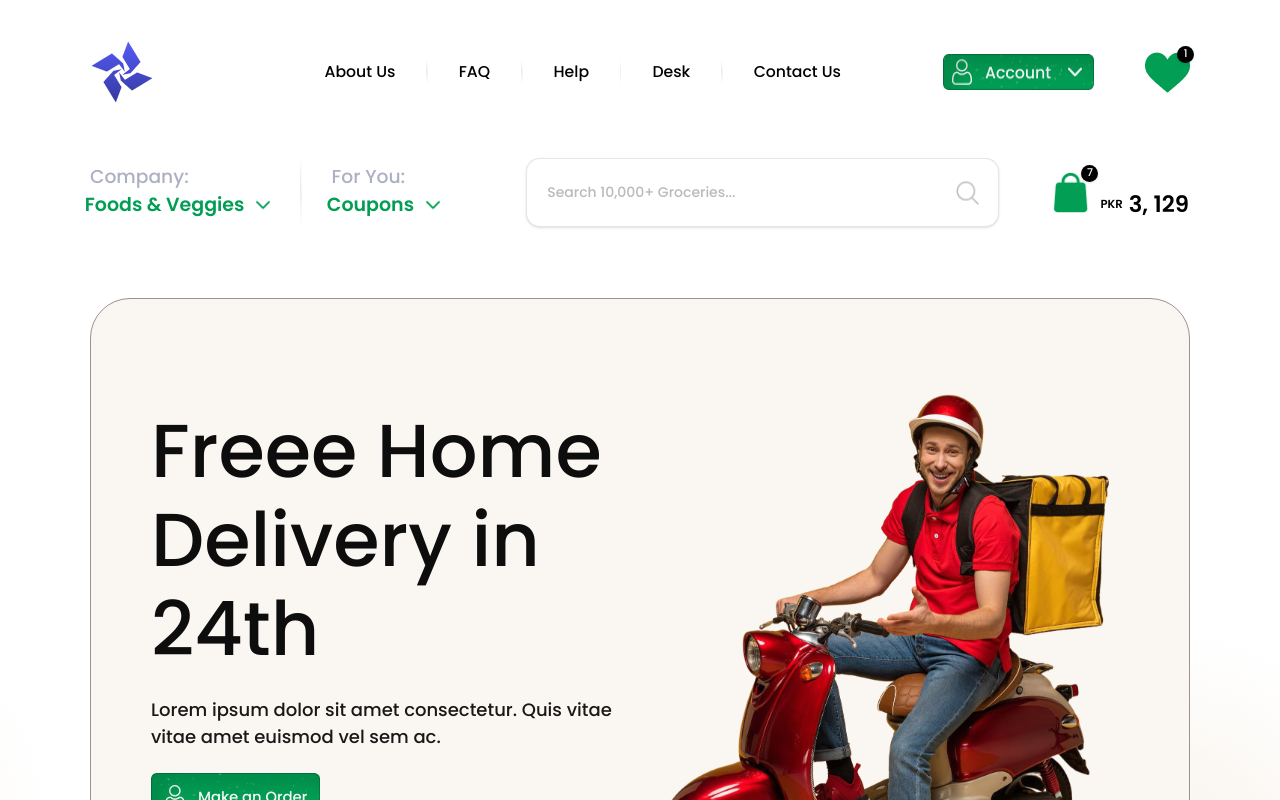
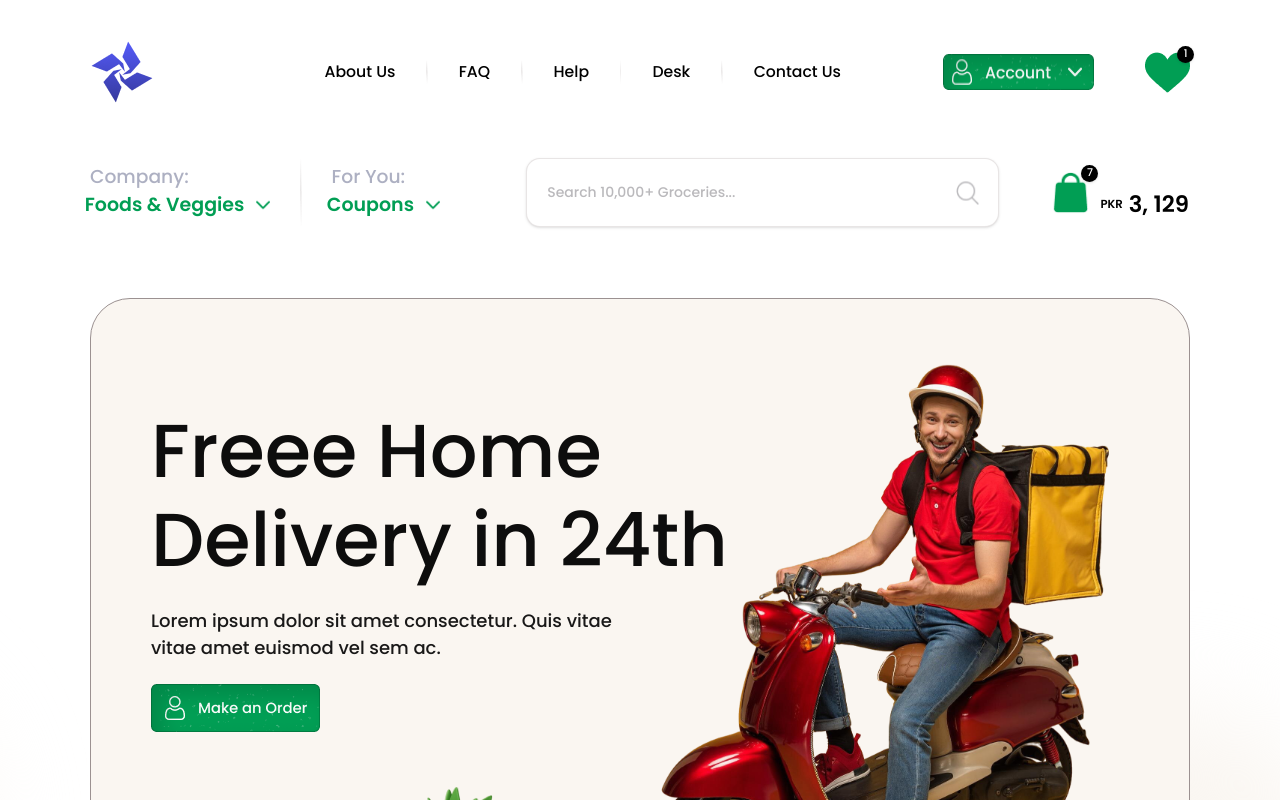
Before and after one commit to RanaMubashirTariq/Grocery-Delivery, a Next.js app: page / in a window 1280 px wide. Shown: the top 800 px of the page. Built offline with nearby package versions, Linux system fonts and the light colour scheme.

Commit message:
final and optimize apporach

```diff
--- a/app/screens/MainContentSection/MainContentSection.tsx
+++ b/app/screens/MainContentSection/MainContentSection.tsx
@@ -5,8 +5,8 @@ export default function MainContentSection  () {
          <div className="w-full px-[90px] max-[1100px]:px-[50px] max-[767px]:px-[25px] max-[1000px]:pb-[40px] pb-[107px]">
                   <section className="w-full bg-[#faf6f1] rounded-[40px] max-[500px]:rounded-[25px] overflow-hidden border border-solid border-[#9b9191] relative">
       <div className="flex flex-col max-[1000px]:items-center lg:flex-row items-start justify-between px-[60px] max-[767px]:px-5 min-h-[648px]">
-        <div className="flex flex-col items-start gap-[23px] max-[500px]:gap-4 max-w-[663px] z-0 relative pt-[107px] max-[1000px]:pt-10">
-          <h1 className="font-Poppins font-medium text-[#000000f2] text-[84px] max-[1500px]:text-[75px] max-[1100px]:text-[52px] max-[1100px]:leading-[60px] max-[1000px]:text-[36px] max-[1000px]:leading-[45px] max-[767px]:text-[28px] max-[767px]:leading-[35px] tracking-[0] leading-[89px]">
+        <div className="flex flex-col items-start gap-[23px] max-[500px]:gap-4 max-w-[720px] z-0 relative pt-[107px] max-[1000px]:pt-10">
+          <h1 className=" font-Poppins font-medium text-[#000000f2] text-[84px] max-[1500px]:text-[75px] max-[1100px]:text-[52px] max-[1100px]:leading-[60px] max-[1000px]:text-[36px] max-[1000px]:leading-[45px] max-[767px]:text-[28px] max-[767px]:leading-[35px] tracking-[0] leading-[89px]">
             Freee Home Delivery in 24th
           </h1>
 
@@ -22,7 +22,7 @@ export default function MainContentSection  () {
           />
         </div>
 
-        <div className="relative flex-shrink-0">
+        <div className="absolute top-[-30px] right-[60px] max-[1000px]:relative max-[1000px]:right-[0] max-[] flex-shrink-0">
           <img
             className="w-[577px] max-[1300px]:w-[500px] max-[1100px]:w-[400px] max-[1000px]:h-[500px] max-[767px]:h-[400px] max-[1100px]:object-contain h-[700px] object-cover"
             alt="Happy delivery man"
```
